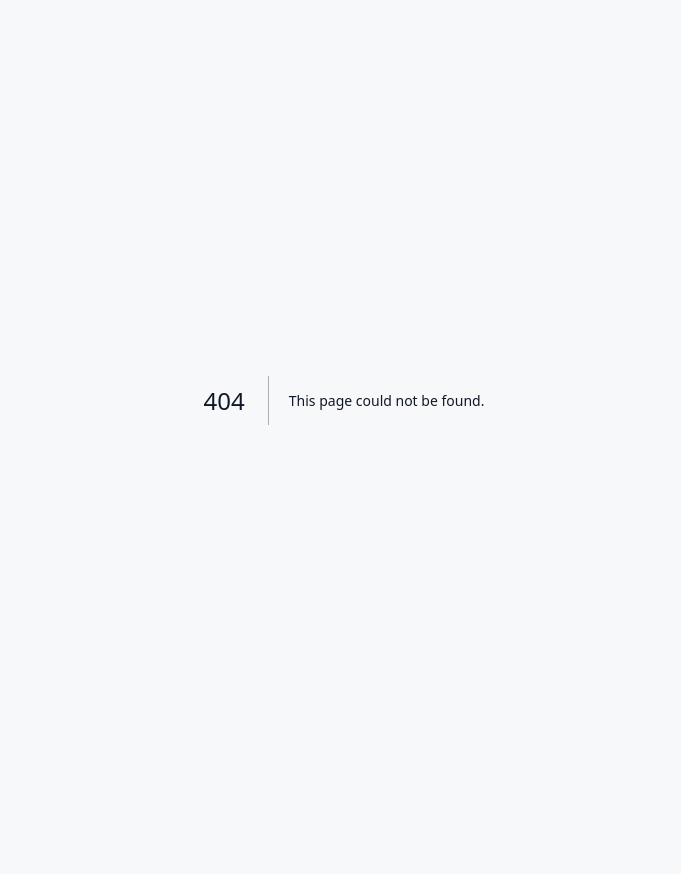
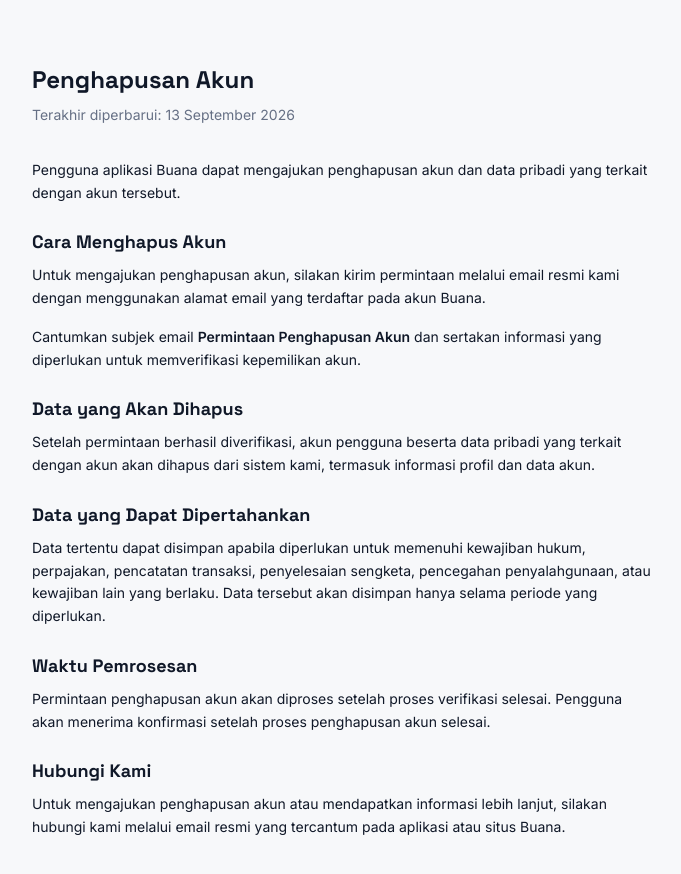
Before and after one commit to akucadangan2/PT-BUANA, a Next.js app: page /delete-account in a window 1280 px wide. Before the commit this address had no page. Shown: the top 874 px of the page, without its empty margins (296-977 px from the left). Before the commit the page ends 800 px from the top, so only its background shows below. Built offline with nearby package versions, Linux system fonts and the light colour scheme.

Commit message:
add project files

```diff
--- /dev/null
+++ b/src/app/delete-account/page.tsx
@@ -0,0 +1,80 @@
+export default function DeleteAccountPage() {
+  return (
+    <div className="mx-auto max-w-2xl px-6 py-16 text-sm leading-relaxed text-ink">
+      <h1 className="mb-2 font-display text-2xl font-semibold">
+        Penghapusan Akun
+      </h1>
+
+      <p className="mb-8 text-muted">
+        Terakhir diperbarui:{" "}
+        {new Date().toLocaleDateString("id-ID", {
+          year: "numeric",
+          month: "long",
+          day: "numeric",
+        })}
+      </p>
+
+      <p className="mb-4">
+        Pengguna aplikasi Buana dapat mengajukan penghapusan akun dan data
+        pribadi yang terkait dengan akun tersebut.
+      </p>
+
+      <h2 className="mb-2 mt-6 font-display text-lg font-semibold">
+        Cara Menghapus Akun
+      </h2>
+
+      <p className="mb-4">
+        Untuk mengajukan penghapusan akun, silakan kirim permintaan melalui
+        email resmi kami dengan menggunakan alamat email yang terdaftar pada
+        akun Buana.
+      </p>
+
+      <p className="mb-4">
+        Cantumkan subjek email <strong>Permintaan Penghapusan Akun</strong> dan
+        sertakan informasi yang diperlukan untuk memverifikasi kepemilikan
+        akun.
+      </p>
+
+      <h2 className="mb-2 mt-6 font-display text-lg font-semibold">
+        Data yang Akan Dihapus
+      </h2>
+
+      <p className="mb-4">
+        Setelah permintaan berhasil diverifikasi, akun pengguna beserta data
+        pribadi yang terkait dengan akun akan dihapus dari sistem kami,
+        termasuk informasi profil dan data akun.
+      </p>
+
+      <h2 className="mb-2 mt-6 font-display text-lg font-semibold">
+        Data yang Dapat Dipertahankan
+      </h2>
+
+      <p className="mb-4">
+        Data tertentu dapat disimpan apabila diperlukan untuk memenuhi
+        kewajiban hukum, perpajakan, pencatatan transaksi, penyelesaian
+        sengketa, pencegahan penyalahgunaan, atau kewajiban lain yang berlaku.
+        Data tersebut akan disimpan hanya selama periode yang diperlukan.
+      </p>
+
+      <h2 className="mb-2 mt-6 font-display text-lg font-semibold">
+        Waktu Pemrosesan
+      </h2>
+
+      <p className="mb-4">
+        Permintaan penghapusan akun akan diproses setelah proses verifikasi
+        selesai. Pengguna akan menerima konfirmasi setelah proses penghapusan
+        akun selesai.
+      </p>
+
+      <h2 className="mb-2 mt-6 font-display text-lg font-semibold">
+        Hubungi Kami
+      </h2>
+
+      <p>
+        Untuk mengajukan penghapusan akun atau mendapatkan informasi lebih
+        lanjut, silakan hubungi kami melalui email resmi yang tercantum pada
+        aplikasi atau situs Buana.
+      </p>
+    </div>
+  );
+}
```
